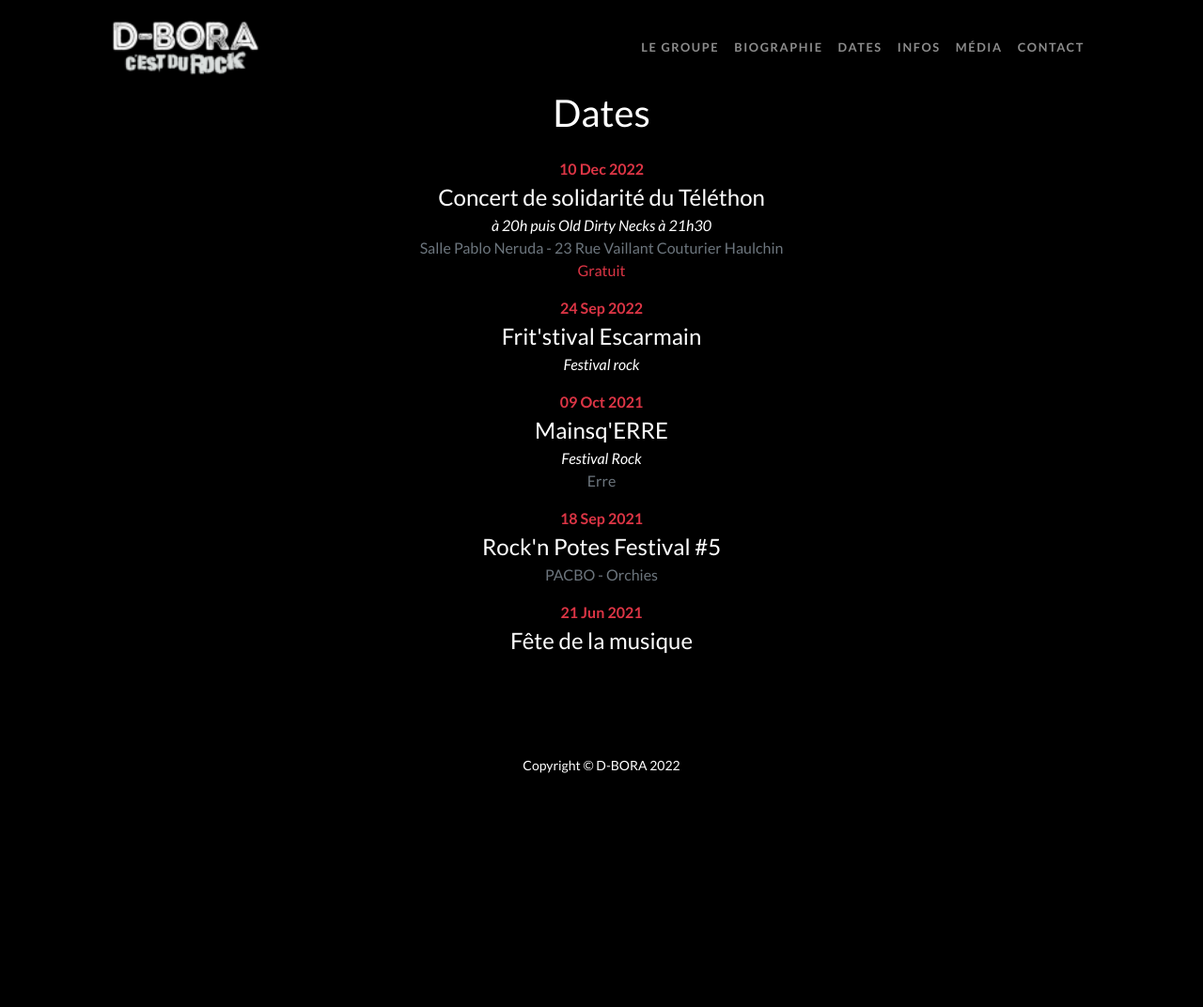
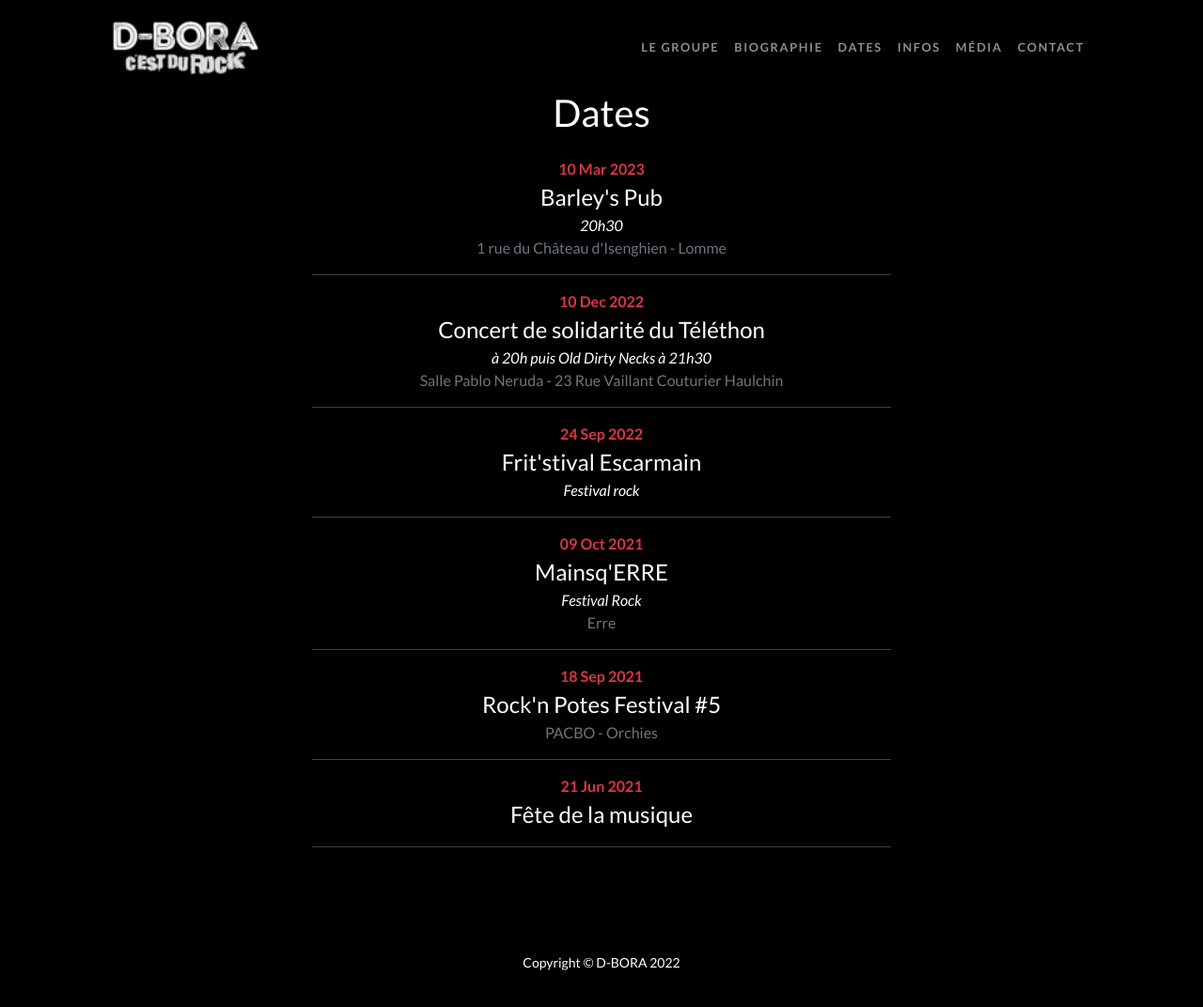
Before and after one commit to bobmaerten/d-bora.fr, a Jekyll site: the page built from dates.md, in a window 1280 px wide and 1083 px high. Shown: the top 1072 px of the window at 94% size. Built offline with Jekyll 4.4.1, drawn with Linux system fonts in a browser that asks for light colours.

Commit message:
Add barley's pub date

```diff
--- a/_data/liveshows.csv
+++ b/_data/liveshows.csv
@@ -1,5 +1,6 @@
 when,title,subtitle,address,price
-10-12-2022,Concert de solidarité du Téléthon,à 20h puis Old Dirty Necks à 21h30,Salle Pablo Neruda - 23 Rue Vaillant Couturier Haulchin,Gratuit
+10-03-2023,Barley's Pub,20h30,1 rue du Château d'Isenghien - Lomme
+10-12-2022,Concert de solidarité du Téléthon,à 20h puis Old Dirty Necks à 21h30,Salle Pablo Neruda - 23 Rue Vaillant Couturier Haulchin
 24-09-2022,Frit'stival Escarmain,Festival rock
 09-10-2021,Mainsq'ERRE,Festival Rock,Erre
 18-09-2021,Rock'n Potes Festival #5,,PACBO - Orchies
--- a/dates.md
+++ b/dates.md
@@ -25,6 +25,7 @@ title: D-BORA — les dates
         <span class="d-block text-danger">{{ liveshow.price }}</span>
       {% endif %}
     </dd>
+    <hr />
   {% endfor %}
 </dd>
 
```
